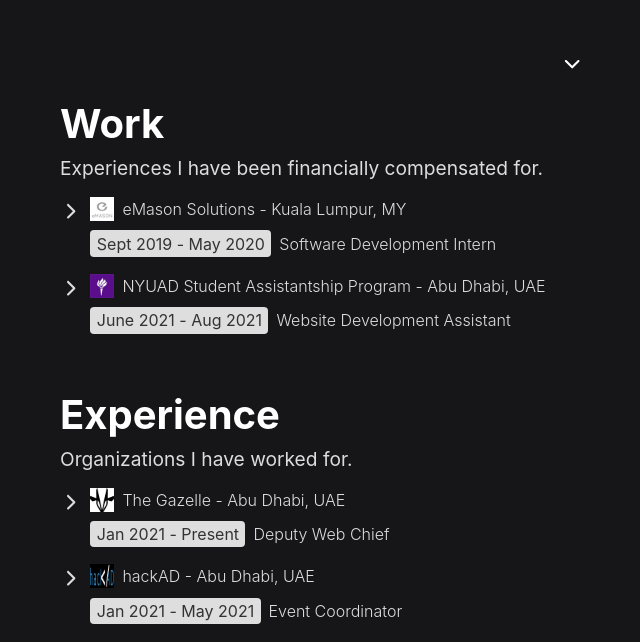
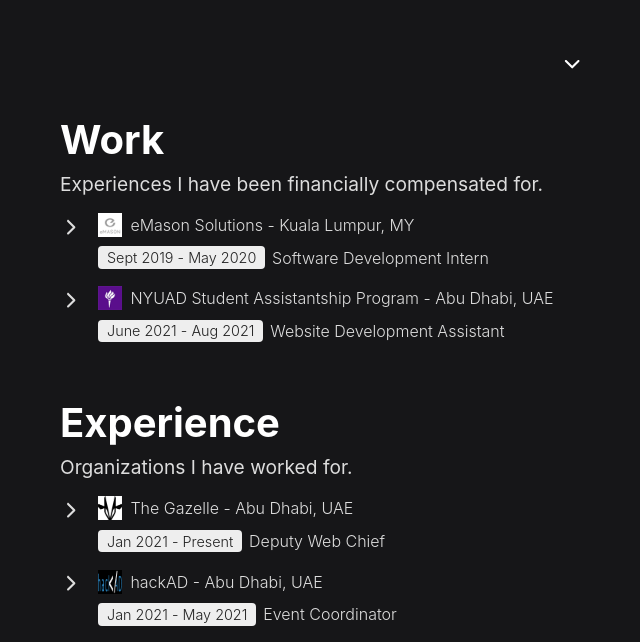
Before and after one commit to dweggyness/portfolio2021, a Next.js app: page / in a window 1280 px wide. Shown: the part 709-1351 px from the top of the page, without its empty margins (68-708 px from the left). Built offline with nearby package versions, Linux system fonts and the light colour scheme.

Commit message:
minor changes to styling for ExperienceComponent and margins on home page

```diff
--- a/components/ExperienceComponent.js
+++ b/components/ExperienceComponent.js
@@ -8,7 +8,7 @@
   return (
     <div className={`flex ${styles.container}`}>
       <IoIosArrowForward className={styles.icon} size={'1.4em'}/>
-      <div className={'flexCol'} style={{ marginLeft: '0.5em' }} >
+      <div className={'flexCol'} style={{ marginLeft: '1em' }} >
         <div className={'flex alignCenter'} style={{ marginBottom: '0.5em' }}>
           { img
             && <Image
--- a/pages/index.js
+++ b/pages/index.js
@@ -28,6 +28,7 @@
           <IoIosArrowDown size='1.4em'/>
         </div>
       </section>
+      <div style={{ marginTop: '1em' }} />
       <section className={styles.experienceContainer}>
         <h3 className={styles.contentTitle}>Work</h3>
         <p className={styles.description}>
--- a/styles/ExperienceComponent.module.css
+++ b/styles/ExperienceComponent.module.css
@@ -13,11 +13,12 @@
 }
 
 .dateContainer {
-  padding: 0 0.4em;
-  background-color: #DEDEDE;
-  color: #333;
+  padding: 0 0.6em;
+  background-color: #EEE;
+  color: #222;
   border-radius: 4px;
-  font-weight: 400;
+  font-weight: 350;
+  font-size: 0.9em;
 
   margin-right: 0.5em;
 }
```
